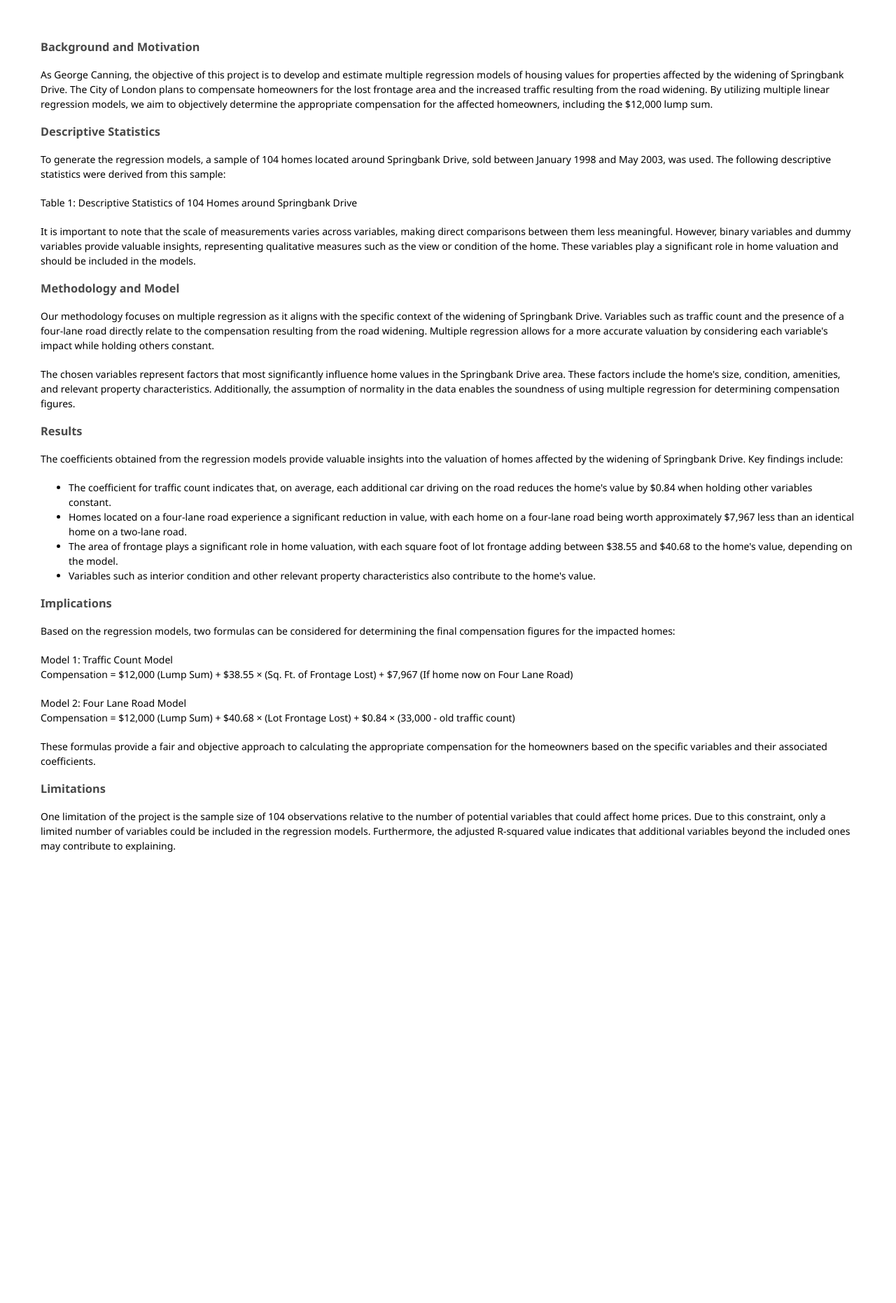
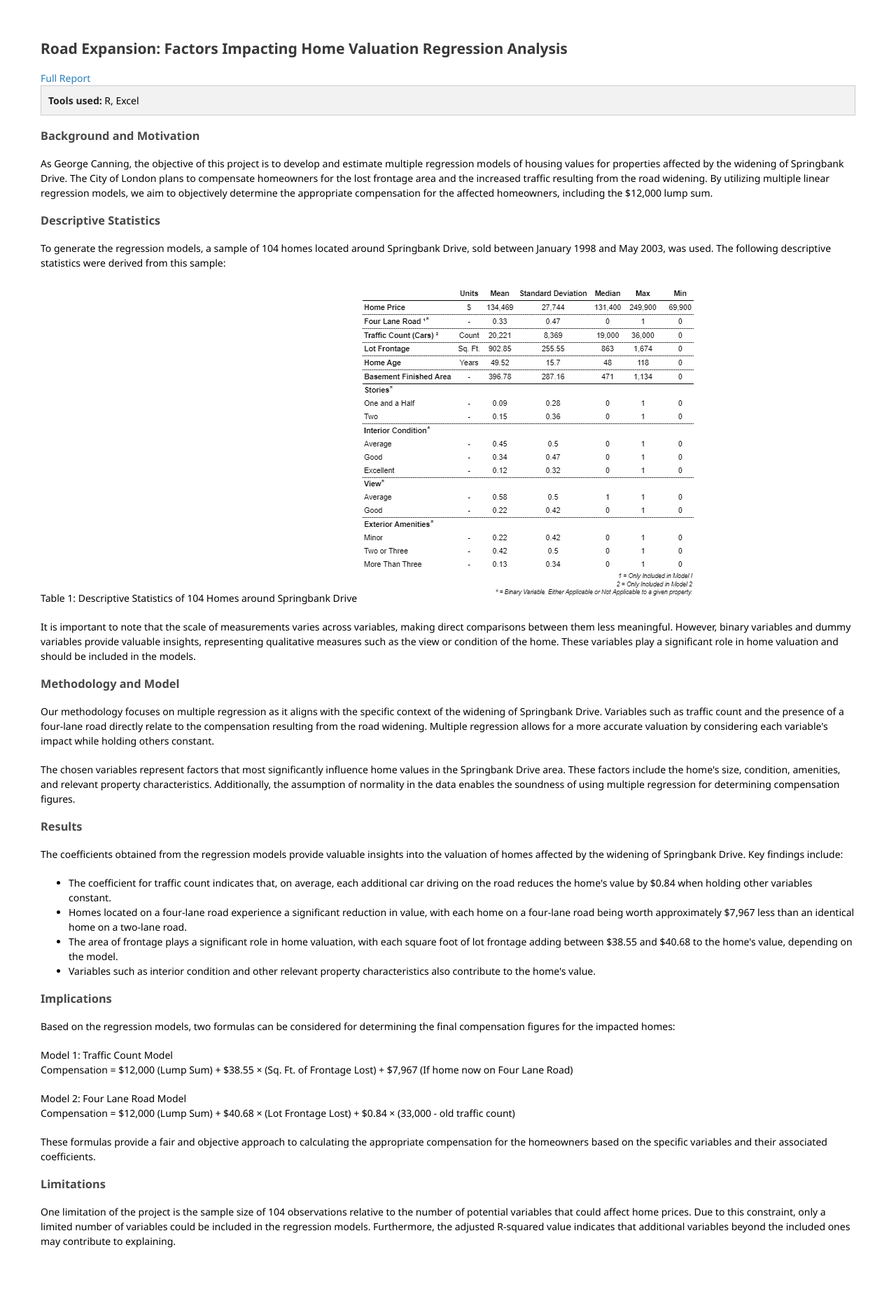
Before and after one commit to nbcarroll/nbcarroll.github.io, a Jekyll site: the page SpringbankDrive/index.html, which Jekyll copies as it is, in a window 1280 px wide. Shown: the whole page at 70% size. Built offline with Jekyll 4.4.1, drawn with Linux system fonts in a browser that asks for light colours; before the commit the page ends 1297 px from its top, so only the background shows below that.

Commit message:
Added Toolbox + Descriptive stats

```diff
--- a/SpringbankDrive/index.html
+++ b/SpringbankDrive/index.html
@@ -573,11 +573,22 @@
             }
         }
 
+    .tools-box {
+      border: 1px solid #ccc;
+      background-color: #f2f2f2;
+      padding: 10px;
+      margin-bottom: 20px;
+    }
     </style>
 
 </head>
 
  <body>
+   <h2> Road Expansion: Factors Impacting Home Valuation Regression Analysis </h2>
+   <a href=" ">Full Report</a>
+  <div class="tools-box">
+    <strong>Tools used:</strong> R, Excel
+  </div>
 
    <h3>Background and Motivation</h3>
   <p>
@@ -590,6 +601,7 @@
   </p>
   <p>
     Table 1: Descriptive Statistics of 104 Homes around Springbank Drive
+    <img src='https://github.com/nbcarroll/nbcarroll.github.io/blob/master/SpringbankDrive/Descriptive_stats.png'>
     <!-- Include the descriptive statistics table here -->
   </p>
   <p>
```
